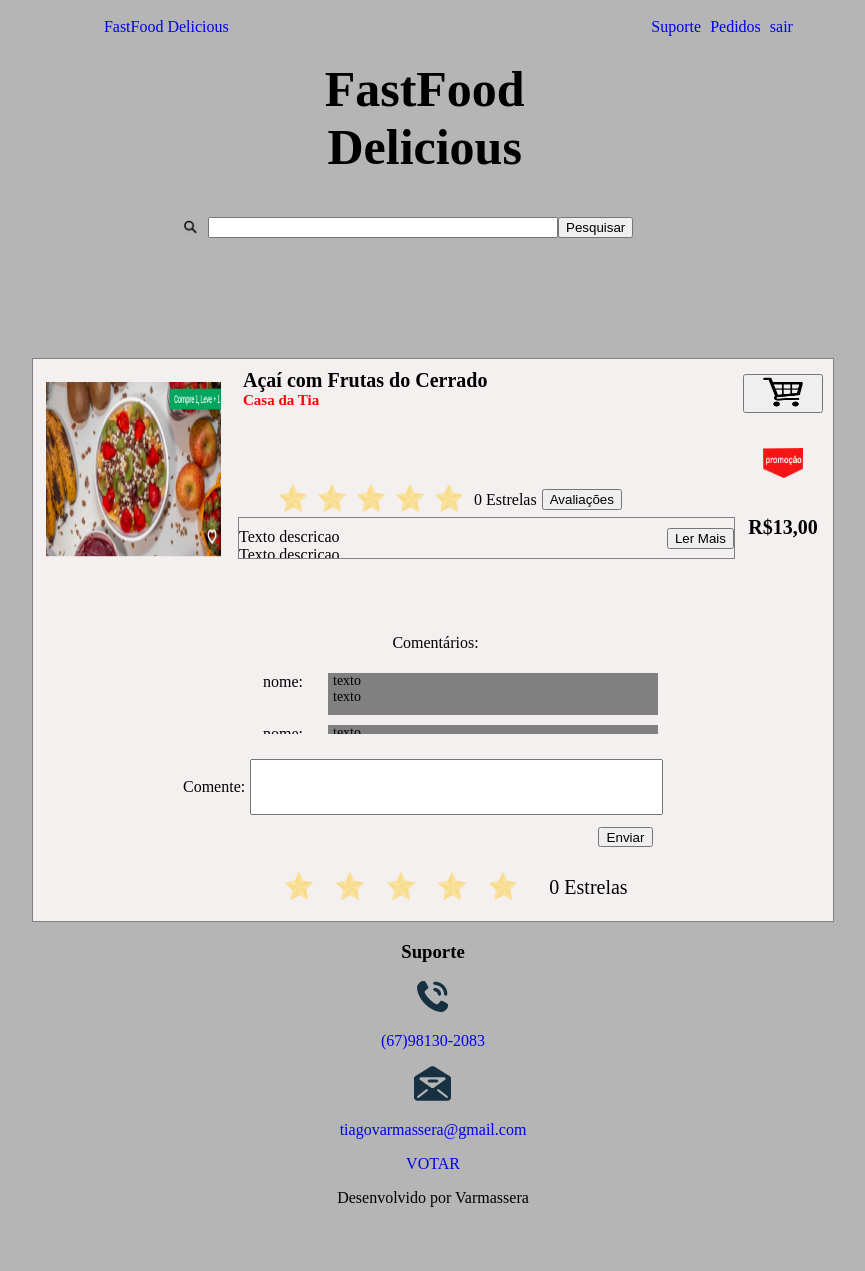
After one commit to K-fedrizzi/Fast-Food, a PHP site: page /lista.html in a window 1280 px wide. The commit adds this page. Shown: the whole page, without its empty margins (215-1080 px from the left). Run offline with PHP 8.4, Linux system fonts and the light colour scheme.

Commit message:
Add files via upload

```diff
--- a/site/inicial.html
+++ b/site/inicial.html
@@ -14,7 +14,7 @@
 
             <header id="topo">
                 <nav>
-               <div class="logo"> <a href="#">FastFood Delicious</a></div>
+              <div class="logo"> <a href="#">FastFood Delicious</a></div>
 
                <div class="titulo">
                   <h1>FastFood Delicious</h1></div>
--- /dev/null
+++ b/site/lista.html
@@ -0,0 +1,139 @@
+<!DOCTYPE html>
+<html>
+
+    <head>
+        <meta charset="UTF-8">
+        <link href="https://fonts.googleapis.com/css2?family=Asap:ital,wght@1,700&family=Nunito:wght@700&family=Yellowtail&display=swap" rel="stylesheet">
+      <!-- <link rel="stylesheet" type="text/css" href="css/normalize.css">-->
+        <link rel="stylesheet" type="text/css" href="stylesLista.css" />
+
+        <title>Site Varmassera</title>
+        <script type="text/javascript" src="listaJS.js" defer></script>
+    </head>
+
+    <body>
+
+            <header id="topo">
+                <nav>
+              <div class="logo"> <a href="#">FastFood Delicious</a></div>
+
+               <div class="titulo">
+                  <h1>FastFood Delicious</h1></div>
+
+               <div class="menu">
+                <ul>
+                    <li><a href="#suporte">Suporte</a></li>
+                    <li><a href="#pedidos">Pedidos</a></li>
+                    <li><a href="#sair">sair</a></li>
+
+                </ul></div>
+            </nav>
+
+
+            </header>
+  <section class="busca">
+      <div>
+        <div class="lupa"><img src="lupa.png" alt="lupa"></div>
+        <div class="inputTx"><input></input></div>
+        <div class="pesquisarBt"><button>Pesquisar</button></div>
+     </div>
+   </section>
+        <section class="sect1">
+           <div class="item">
+               <div class="imagem"><img src="acai 1.png" alt="promo1"></div>
+                <div class="info">
+                     <div class="titulo">
+                             <div class="nomeProduto">Açaí com Frutas do Cerrado</div>
+                            <div class="nomeRestaurante">Casa da Tia</div>
+                    </div>
+                    <div class="descricao">
+                        <div class="avaliacao">
+                         <div class="estrelas">
+                             <ul>
+                                 <li><img class ="estrela" src="estrela.png" alt="*"></li>
+                                 <li><img class ="estrela" src="estrela.png" alt="*"></li>
+                                 <li><img class ="estrela" src="estrela.png" alt="*"></li>
+                                 <li><img class ="estrela" src="estrela.png" alt="*"></li>
+                                 <li><img class ="estrela" src="estrela.png" alt="*"></li>
+                             </ul>
+                         </div>
+                         <div class="pontuacao">0 Estrelas</div>
+                         <div class="avaliacaoBt"><button>Avaliações</button></div>
+                        </div>
+                        <div id="descricaoTx" class="descricaoTx">Texto descricao <br/>Texto descricao <br/>
+                            Texto descricao <br/>
+                            Texto descricao <br/>
+                            Texto descricao <br/>
+                            Texto descricao <br/>
+                            Texto descricao <br/>
+                            Texto descricao <br/>
+                            Texto descricao <br/>
+                    <div class="btexp"><button id="expandirBt" onclick="expandir()">Ler Mais</button></div>
+                 </div>
+               </div>
+
+
+                </div>
+
+               <div class="compra">
+                   <div class="carrinho"><button><img src="carrinho.png" alt="carrinho"></button></div>
+                   <div class="promocao"><img src="promocao.png" alt="promoção"></div>
+                   <div class="preco">R$13,00</div>
+                </div>
+
+           </div>
+
+           <div class="avaliacaoTx">
+               <div class="outrosUsuarios">
+
+                   <div class="listaAvaliacao">Comentários:
+                       <ul>
+                       <li><div class="nomeLista">nome:</div><div class="textoLista">texto</br>texto</br></div></li>
+                       <li><div class="nomeLista">nome:</div><div class="textoLista">texto</div></li>
+                       <li><div class="nomeLista">nome:</div><div class="textoLista">texto</div></li>
+
+                   </ul>
+                </div>
+                   <div class="novoComentario">
+                       <div class="caixaInput"><div>Comente:</div><textarea class="comentario" rows="5" cols="10" maxlength="200" ></textarea> </div>
+                       <div class="enviar"><button class="btEnviar">Enviar</button></div>
+                   </div>
+               </div>
+               <div class="minhaAvaliacao">
+                   <div class="estrelas">
+                    <ul>
+                        <li><button><img class ="estrela" src="estrela.png" alt="*"></button></li>
+                        <li><button><img class ="estrela" src="estrela.png" alt="*"></button></li>
+                        <li><button><img class ="estrela" src="estrela.png" alt="*"></button></li>
+                        <li><button><img class ="estrela" src="estrela.png" alt="*"></button></li>
+                        <li><button><img class ="estrela" src="estrela.png" alt="*"></button></li>
+                    </ul>
+                   </div>
+                   <div class="valorPontuacao">0 Estrelas</div>
+               </div>
+           </div>
+
+
+        </section>
+
+
+
+            <section id="suporte" class="suporte">
+              <div><h3>Suporte</h3></div>
+
+                <div>
+                    <img src="tel.png" alt="telefone">
+                    <p> <a href="tel:67981302083">(67)98130-2083</a></p>
+                </div>
+                <div>
+                    <img src="mail.png" alt="email">
+                    <p><a href="mailto:tiagovarmassera@gmail.com">tiagovarmassera@gmail.com</a></p>
+                </div>
+            </section>
+            <footer>
+                <a href="#topo">VOTAR</a>
+                <p>Desenvolvido por Varmassera</p>
+            </footer>
+
+    </body>
+</html>
--- /dev/null
+++ b/site/listaJS.js
@@ -0,0 +1,15 @@
+var bt=document.getElementById("expandirBt");
+
+
+function expandir(){
+ if(bt.textContent=="Ler Mais"){
+    var caixaText=document.getElementById("descricaoTx");
+   caixaText.style.height='auto';
+
+bt.textContent="Ler Menos";}
+else{
+
+    var caixaText=document.getElementById("descricaoTx");
+    caixaText.style.height='40px';
+bt.textContent="Ler Mais";}
+}
--- /dev/null
+++ b/site/stylesLista.css
@@ -0,0 +1,311 @@
+body{
+    width: 100%;
+    height: auto;
+
+      display: flex;
+      justify-content: center;
+      flex-direction: column;
+      align-items: center;
+     text-align: center;
+
+  padding-bottom: 40px;
+      background-color: rgb(181, 181, 181);
+
+  }
+  nav{
+  width: 800px;
+   display: inline-flex;
+   padding-top: 10px;
+  }
+
+  nav div{
+    width: 33.333%;
+    height: 100%;
+
+
+  }
+
+   a{
+
+  text-decoration: none;
+      }
+     nav div h1 {
+      width: 250px;
+         font-size: 50px;
+  color: black;
+  text-align: center;
+  align-items: center;
+  position: center;
+  padding:0px;
+     }
+     nav div ul {
+
+      display: inline ;
+
+  }
+     nav div ul li{
+         display: inline ;
+        padding-left: 5px;
+
+     }
+      h2{
+         font-size: 200%;
+         color: black;
+         display: inline;
+         align-items:center ;
+          padding: 10%;
+    /****************************/
+     }
+     .busca div{
+         width: 500px;
+         align-items: center;
+         display: flex;
+        padding-bottom: 50px;
+     }
+     .busca .lupa{
+         width: 25px;
+         height: auto;
+     }
+     .busca .lupa img{
+        width: 15px;
+        height: 15px;
+     }
+     .busca .inputTx{
+        width: 350px;
+    }
+    .busca .inputTx input{
+        width: 350px;
+    }
+    .busca .pesquisarBt{
+        width: 100px;
+    }
+/*******************************/
+
+.sect1{
+    width: 800px;
+    height: auto;
+    background-color: #F4F0F0;
+    padding-top: 10px;
+display:grid;
+margin-top: 20px;
+border: 1px solid grey;
+}
+.item {
+    width: 800px;
+    height:auto;
+    background-color: #F4F0F0;
+    display: inline-flex;
+}
+.item .imagem{
+    width: 200px;
+    height: 200px;
+    display: flex;
+    align-items: center;
+  margin:0px auto;
+  justify-content: center;
+ }
+.item .imagem img{
+    width: 175px;
+    height: 175px;
+align-items: center;
+}
+.item .info{
+    width: 500px;
+    height: auto;
+    display: grid;
+}
+.item .info .titulo{
+
+
+    display: inline;
+  text-align: left;
+  padding-left: 10px;
+  padding-bottom: 60px;
+}
+.item .info .titulo .nomeProduto{
+    font-size: 20px;
+    color: black;
+    font-weight: bolder;
+}
+.item .info .titulo .nomeRestaurante{
+    font-size: 15px;
+    color: red;
+    font-weight: bolder;
+}
+.item .info .descricao{
+    display: inline;
+    text-align: left;
+    padding-left: 5px;
+
+}
+.item .info .descricao .avaliacao {
+    width: 100%;
+    height: 30px;
+    display: inline-flex;
+    align-items: center;
+
+}
+
+.item .info .descricao .avaliacao .estrelas {
+
+    align-items: center;
+     padding-right: 5px;
+  }
+.estrelas li{
+  list-style-type: none;
+  display: inline-flex;
+  padding-right: 5px;
+     }
+  .item .info .descricao .avaliacao .pontuacao  {
+
+      display: grid;
+      flex-direction: column;
+  padding-right: 5px;
+  }
+ .item .info .descricao .avaliacao .avaliacaoBt  {
+      display: grid;
+      flex-direction: column;
+      padding-right: 5px;
+  }
+  .descricaoTx{
+     width:100%;
+     height:30px;
+    justify-content:left;
+  text-align: left;
+  overflow: hidden;
+  color: black;
+display: inline-flex;
+justify-content: space-between;
+padding-top: 10px;
+background-color: #F4F0F0;
+border: 1px solid gray;
+  }
+  .descricaoTx .btexp{
+      width:auto;
+      height: auto;
+      right: 0px;
+  }
+  .novoComentario{
+      align-items: center;
+    margin: 0 auto;
+  }
+
+
+.listaAvaliacao{
+    width: 450px;
+    padding: 50px;
+   height:50px;
+    display: grid;
+    justify-content: left;
+    overflow-x: auto;
+
+    margin:0 auto;
+    margin-top: 10px;
+
+}
+
+.listaAvaliacao ul li {
+  display: inline-flex;
+  width: 400px;
+
+    padding-left: 5px;
+    margin:5px;
+
+}
+.listaAvaliacao ul li div{
+    display: inline-flex;
+    width: auto;
+    height: auto;
+    padding-left: 5px;
+
+    padding-bottom: 10px;
+}
+.listaAvaliacao .nomeLista{
+    width: 80px;
+    height: auto;
+    font-size: 16px;
+}
+.listaAvaliacao .textoLista{
+    width: 400px;
+    height: auto;
+    font-size: 14px;
+    padding-bottom: 10px;
+    background-color: gray;
+
+}
+.novoComentario{
+    display: grid;
+    width: 600px;
+    height: 100px;
+
+    padding-top: 20px;
+    margin: 0 auto;
+}
+.novoComentario .caixaInput{
+    width: 480px;
+    height:50px;
+    display: inline-flex;
+    align-items: center;
+    padding-left: 50px;
+
+
+}
+.novoComentario .caixaInput div{
+    padding-right: 5px;
+    vertical-align: bottom;
+}
+.novoComentario .caixaInput .comentario{
+    width: 600px;
+    height: 50px;
+resize: none;
+}
+.enviar{
+    padding-right: 80px;
+}
+ .enviar button {
+    width: 55px;
+    height: 20px;
+   align-items:center ;
+float: right;
+}
+
+.minhaAvaliacao {
+display: inline-flex;
+align-items: center;
+
+}
+.minhaAvaliacao .valorPontuacao{
+      padding-left:20px;
+    align-items: center;
+    font-size: 20px;
+    }
+    .estrela{
+        width: 30px;
+        height: 30px;
+        filter:opacity(50%);
+
+    }
+    .estrelas ul li button{
+        background-color: transparent;
+        border: transparent;
+    }
+
+    /**********************************/
+    .compra{
+        display: grid;
+        width: 100px;
+        height:200px;
+    padding-top: 5px;
+    }
+    .compra img{
+        width: 40px;
+        height: 30px;
+    }
+    .compra .preco{
+        font-size: 20px;
+        font-weight: bolder;
+    }
+  .compra button{
+      width: 80px;
+      height: auto;
+  }
```
Also changed, not shown: site/styles.css (+17 -11 lines), site/carrinho.png (added), site/estrela.png (added), site/lupa.png (added), site/promocao.png (added).
